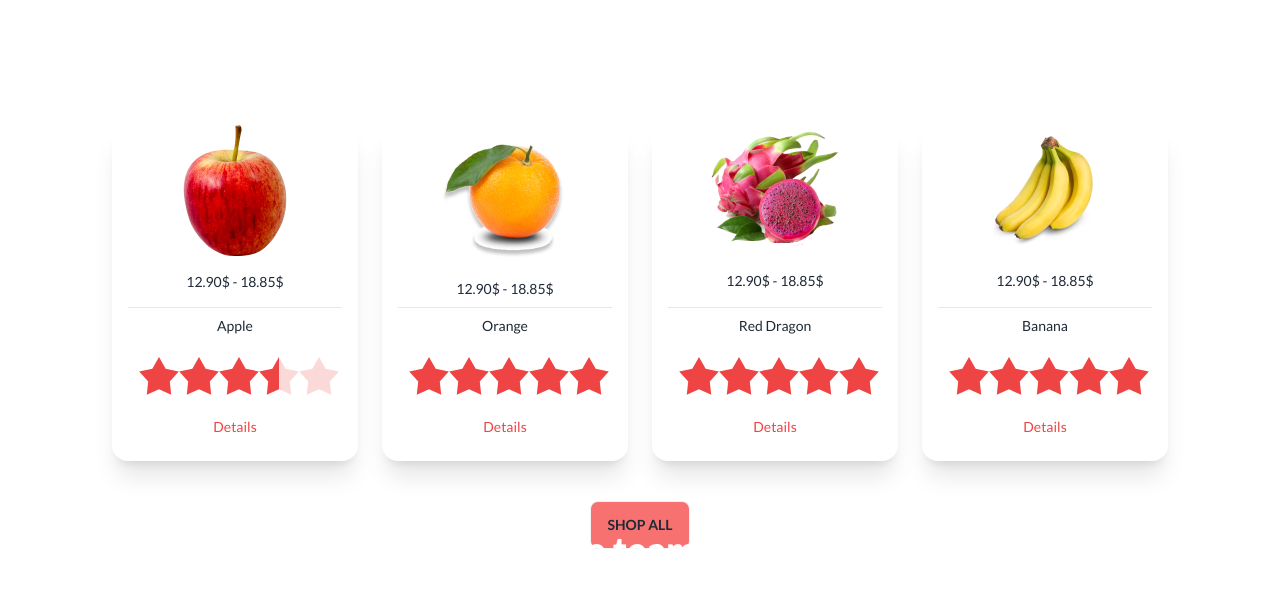
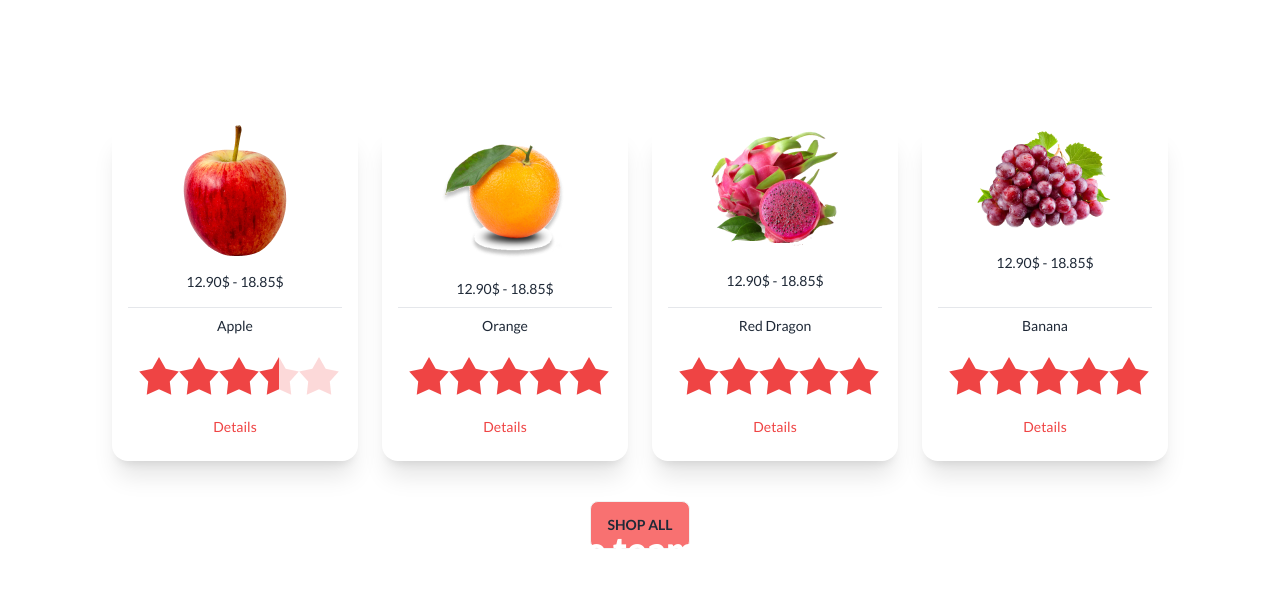
Before and after one commit to missionprogramming23/assignment-3, a plain HTML site: page index.html in a window 1280 px wide. Shown: the part 1301-1892 px from the top of the page. Drawn offline with nearby package versions, Linux system fonts and the light colour scheme.

Commit message:
pic change

```diff
--- a/index.html
+++ b/index.html
@@ -305,7 +305,7 @@
                 </div>
               </div>
             <div class="card card-compact shadow-xl">
-                <figure><img src="/images/fruit9.png" alt="Fruits"/></figure>
+                <figure><img src="/images/fruit1.png" alt="Fruits"/></figure>
                 <div class="card-body">
                     <p>12.90$ - 18.85$</p>
                     <hr>
```
